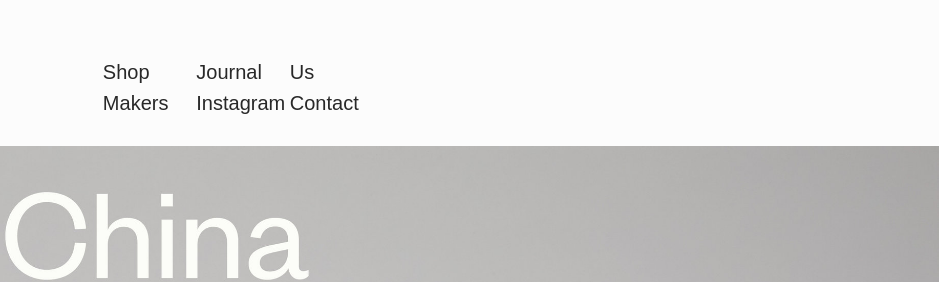
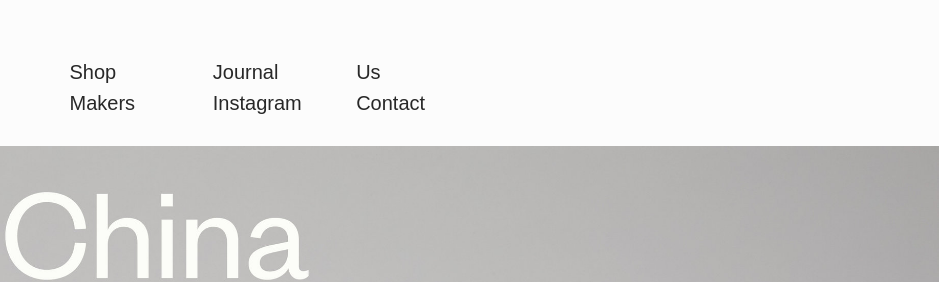
Before and after one commit to suusan11/moshamosha, a website: page index.html in a window 1280 px wide. Shown: the top 282 px of the page, 341-1280 px from the left. Drawn offline with nearby package versions, Linux system fonts and the light colour scheme.

Commit message:
modified header

```diff
--- a/scss/_header.scss
+++ b/scss/_header.scss
@@ -18,11 +18,11 @@
 		flex-wrap: wrap;
 		justify-content: space-around;
 		align-items: flex-end;
-		width: 30%;
+		width: 430px;
+		margin-left: 5%;
 
 		li {
-			width: 90px;
-			margin-left: $padding-header-nav-li;
+			width: 30%;
 		}
 
 		a {
--- a/scss/_variables.scss
+++ b/scss/_variables.scss
@@ -25,7 +25,6 @@ $margin-container: 0% auto;
 $margin-header: 2% 9%;
 $padding-header-nav-links: 10%;
 $margin-left-header-nav: 30%;
-$padding-header-nav-li: 1%;
 
 //items
 $margin-items: 4% 0;
```
Also changed, not shown: scss/style.css.
